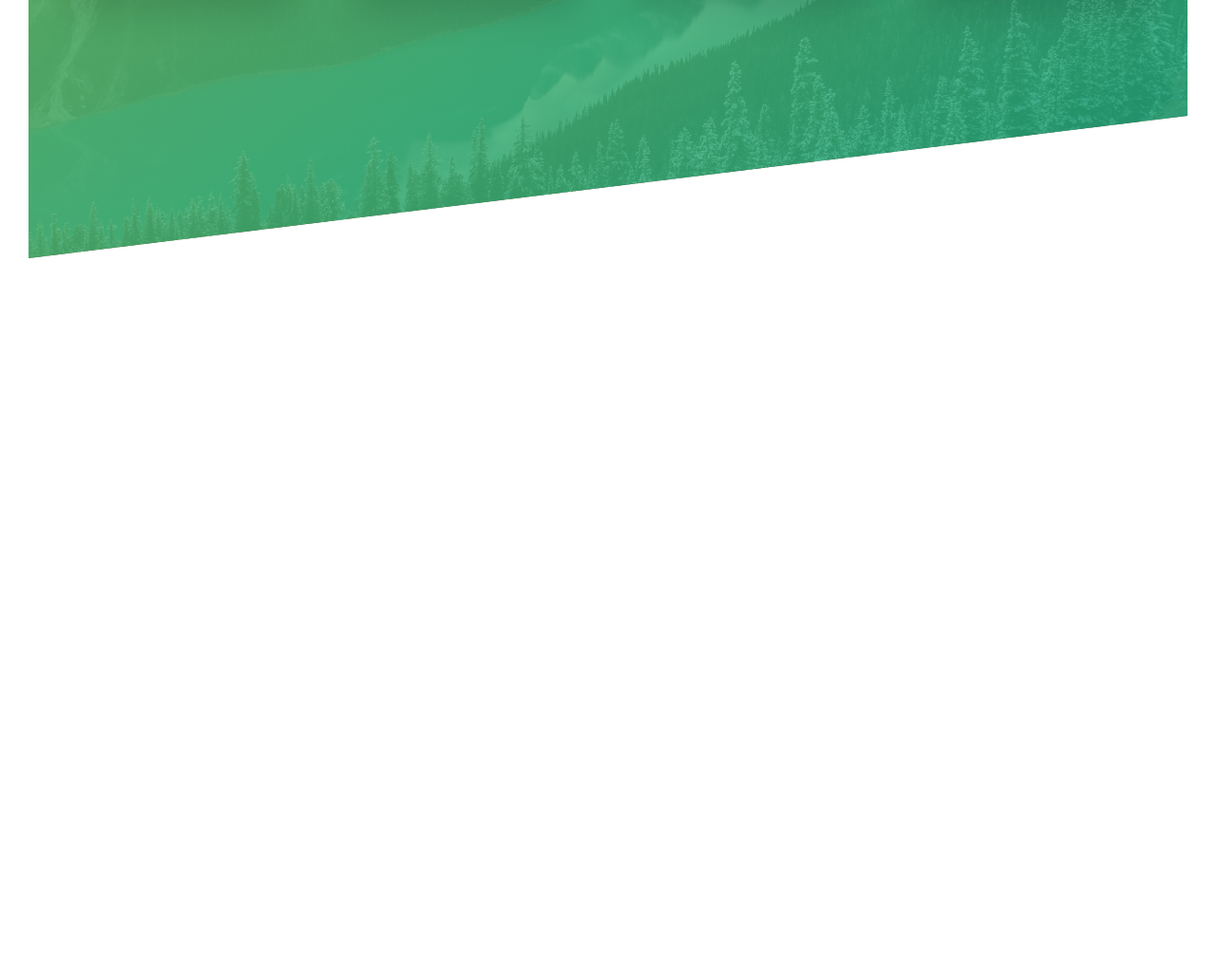
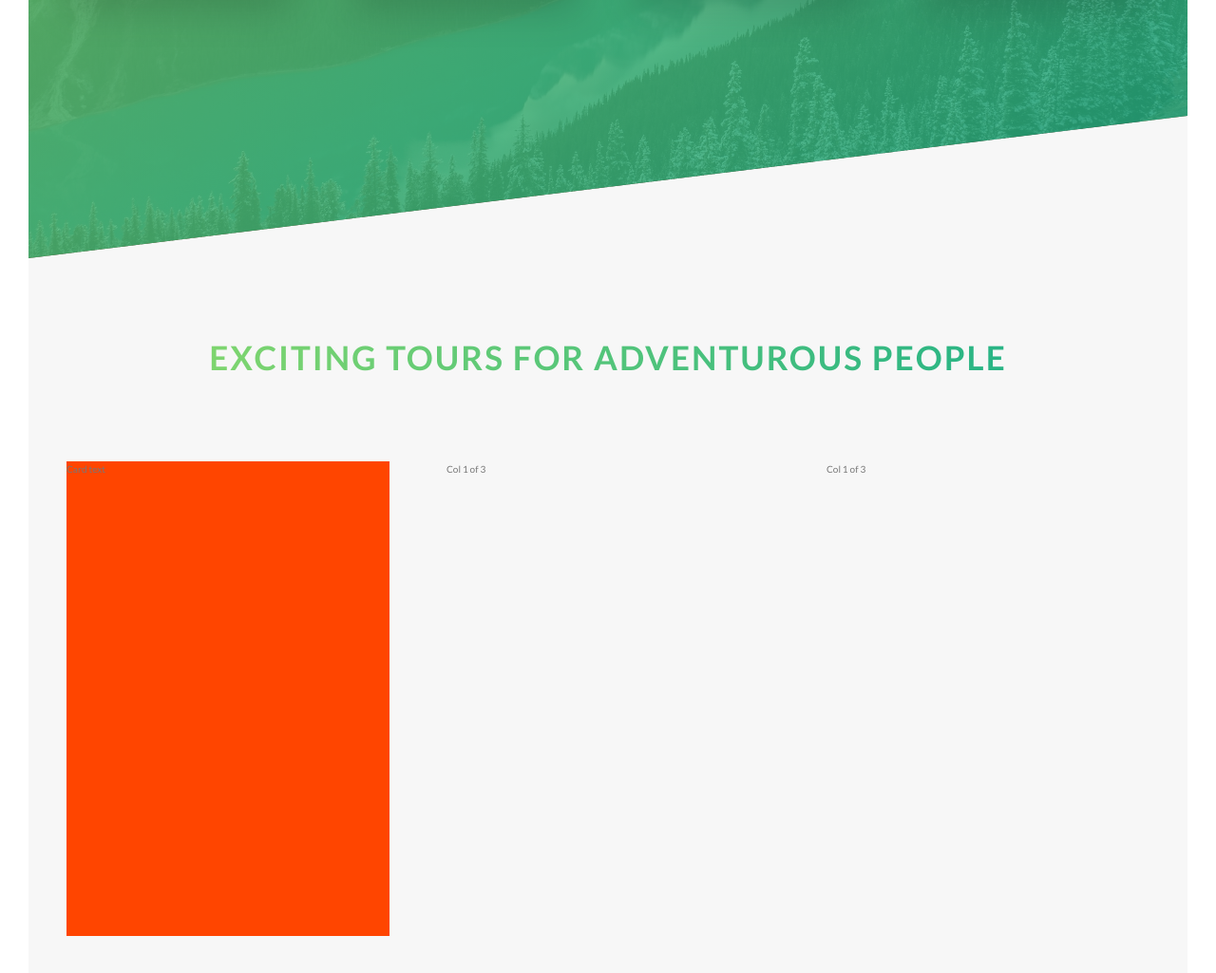
Before and after one commit to raul4h/raul4h.github.io, a website: page natours/index.html in a window 1280 px wide. Shown: the part 2070-3095 px from the top of the page at 95% size. Before the commit the page ends 2342 px from the top, so only its background shows below. Drawn offline with Linux system fonts and the light colour scheme.

Commit message:
Added first card animation

```diff
--- a/natours/index.html
+++ b/natours/index.html
@@ -104,6 +104,28 @@
                 </div>
             </div>
         </section>
+
+        <section class="section-tours">
+            <div class="u-center-text u-margin-bottom-big">
+                <h2 class="heading-secondary">
+                    Exciting tours for adventurous people
+                </h2>
+            </div>
+
+            <div class="row">
+                <div class="col-1-of-3">
+                    <div class="card">
+                        Card text
+                    </div>
+                </div>
+                <div class="col-1-of-3">
+                    Col 1 of 3
+                </div>
+                <div class="col-1-of-3">
+                    Col 1 of 3
+                </div>
+            </div>
+        </section>
     </main>
 
     <!-- <section class="grid-test">
--- /dev/null
+++ b/natours/sass/components/_card.scss
@@ -0,0 +1,9 @@
+.card{
+    background-color: orangered;
+    height: 50rem;
+    transition: all .8s;
+
+    &:hover{
+        transform: rotateY(180deg);
+    }
+}
--- a/natours/sass/main.scss
+++ b/natours/sass/main.scss
@@ -8,6 +8,7 @@
 @import "base/utilities";
 
 @import "components/button";
+@import "components/card";
 @import "components/composition";
 @import "components/feature-box";
 
--- a/natours/sass/pages/_home.scss
+++ b/natours/sass/pages/_home.scss
@@ -20,3 +20,9 @@
     }
 
 }
+
+.section-tours{
+    background-color: $color-grey-light-1;
+    padding: 25rem 0 50rem 0;
+    margin-top: -10rem;
+}
```
Also changed, not shown: natours/css/style.css.
